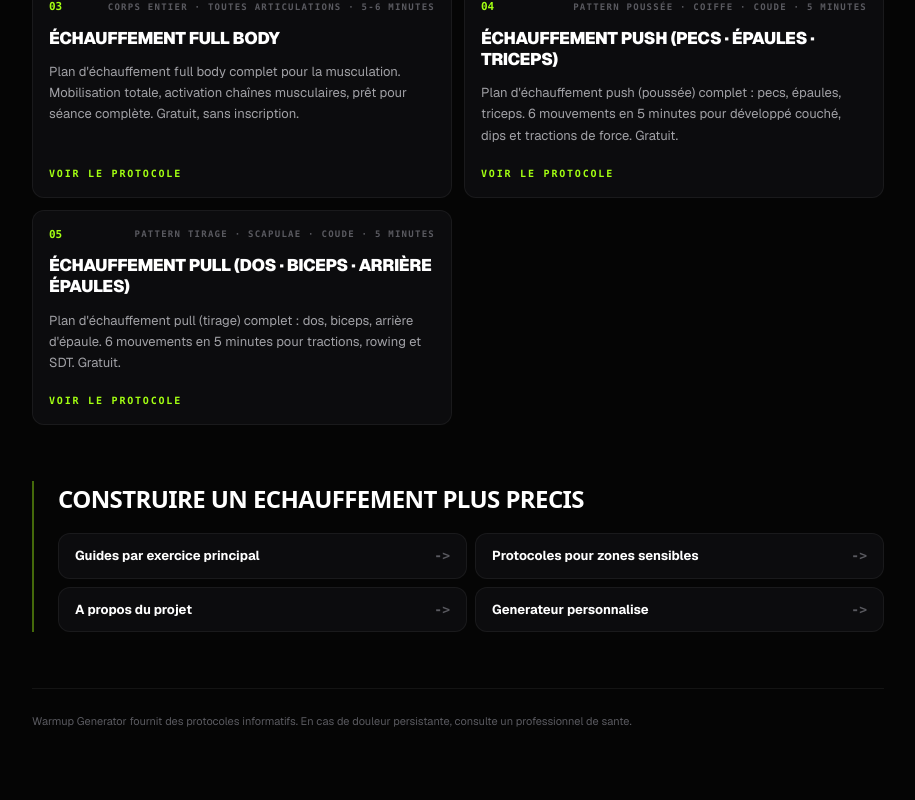
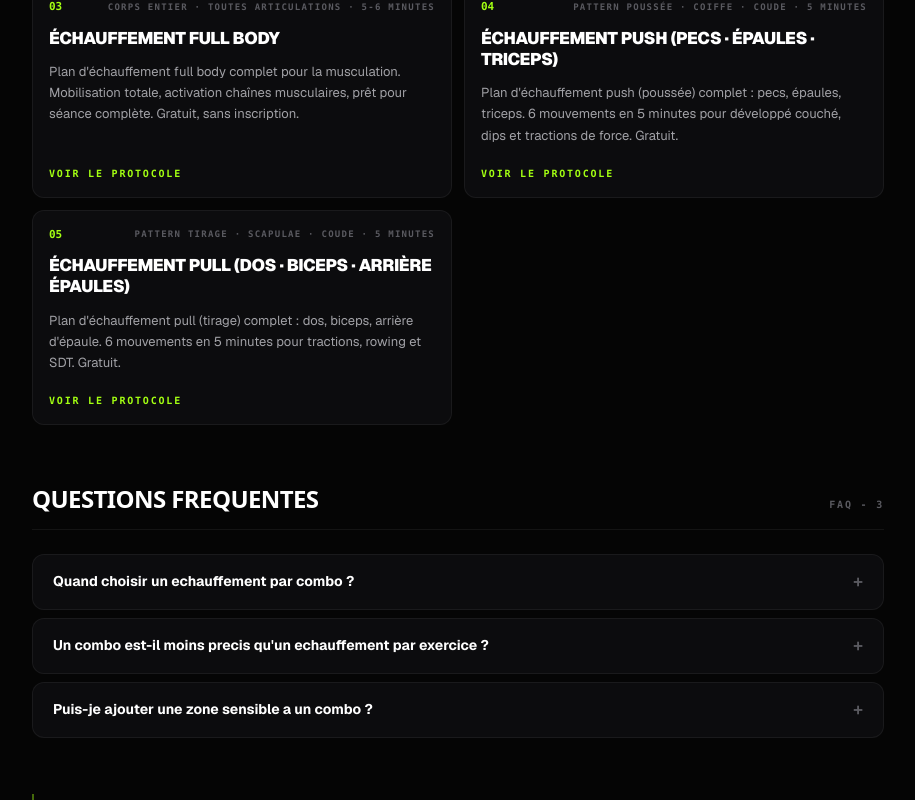
Before and after one commit to SebastienGut/WarmUpGenerator, a Next.js app: page /echauffement/combo in a window 1280 px wide. Shown: the part 790-1590 px from the top of the page, without its empty margins (182-1097 px from the left). Built offline with nearby package versions, Linux system fonts and the light colour scheme; no server answers.

Commit message:
Enrich hub FAQ content

```diff
--- a/app/echauffement/combo/page.tsx
+++ b/app/echauffement/combo/page.tsx
@@ -47,6 +47,20 @@ export default function ComboHubPage() {
           kicker: page.subtitle,
         };
       })}
+      faqs={[
+        {
+          q: "Quand choisir un echauffement par combo ?",
+          a: "Choisis un combo quand ta seance sollicite plusieurs exercices ou plusieurs groupes musculaires. C'est le cas d'un push day, pull day, full body, haut du corps ou bas du corps.",
+        },
+        {
+          q: "Un combo est-il moins precis qu'un echauffement par exercice ?",
+          a: "Il est moins specialise, mais plus adapte aux seances larges. Si tu as un exercice prioritaire tres lourd, commence par le guide de cet exercice. Si ta seance est plus globale, le combo est souvent plus ergonomique.",
+        },
+        {
+          q: "Puis-je ajouter une zone sensible a un combo ?",
+          a: "Oui. Si une zone est fragile, utilise le generateur personnalise ou consulte les protocoles de protection pour ajouter un travail cible avant ton combo.",
+        },
+      ]}
       relatedTitle="Construire un echauffement plus precis"
       relatedLinks={[
         { href: "/echauffement/exercice", label: "Guides par exercice principal" },
--- a/app/echauffement/exercice/page.tsx
+++ b/app/echauffement/exercice/page.tsx
@@ -47,6 +47,20 @@ export default function ExerciseHubPage() {
           kicker: page.subtitle,
         };
       })}
+      faqs={[
+        {
+          q: "Pourquoi choisir un echauffement par exercice ?",
+          a: "Un exercice lourd impose une contrainte precise. Le squat demande surtout hanches, chevilles, genoux et gainage. Le developpe couche demande coiffe des rotateurs, omoplates et thoracique. Un protocole par exercice prepare donc le pattern exact au lieu de rester general.",
+        },
+        {
+          q: "Faut-il faire ce protocole avant les series de chauffe ?",
+          a: "Oui. Utilise ce protocole pour preparer les articulations et activer les muscles, puis enchaine avec tes series de chauffe progressives sur l'exercice principal.",
+        },
+        {
+          q: "Que faire si l'exercice principal n'est pas encore liste ?",
+          a: "Choisis le protocole le plus proche biomecaniquement. Par exemple, utilise developpe couche pour les poussees horizontales, developpe militaire pour les poussees verticales, rowing ou tractions pour les tirages, squat pour les mouvements dominants genou.",
+        },
+      ]}
       relatedTitle="Explorer les autres familles"
       relatedLinks={[
         { href: "/echauffement/combo", label: "Echauffements par groupes musculaires" },
--- a/app/echauffement/page.tsx
+++ b/app/echauffement/page.tsx
@@ -60,6 +60,20 @@ export default function WarmupHubPage() {
           kicker: "Confort articulaire",
         },
       ]}
+      faqs={[
+        {
+          q: "Quel echauffement choisir avant une seance de musculation ?",
+          a: "Pars de ton intention principale. Si ta seance tourne autour d'un mouvement lourd, choisis un echauffement par exercice. Si tu fais une seance complete haut du corps, jambes, push ou pull, choisis un combo. Si une articulation est sensible, commence par les protocoles de protection.",
+        },
+        {
+          q: "Combien de temps doit durer un echauffement musculation ?",
+          a: "Pour la plupart des seances, 5 a 8 minutes suffisent avant les series de chauffe specifiques. L'objectif est d'elever la temperature, mobiliser les articulations utiles et activer les muscles cibles sans fatiguer avant le travail principal.",
+        },
+        {
+          q: "Ces plans remplacent-ils les series de chauffe avec barre ?",
+          a: "Non. Les plans preparent le corps et les articulations. Sur squat, developpe couche, souleve de terre ou developpe militaire, ajoute ensuite des series progressives avec la barre ou les halteres avant les series de travail.",
+        },
+      ]}
       relatedTitle="Plans populaires"
       relatedLinks={[
         { href: "/echauffement/exercice/developpe-couche", label: "Echauffement developpe couche" },
--- a/app/echauffement/protection/page.tsx
+++ b/app/echauffement/protection/page.tsx
@@ -47,6 +47,20 @@ export default function ProtectionHubPage() {
           kicker: page.subtitle,
         };
       })}
+      faqs={[
+        {
+          q: "Un protocole de protection peut-il remplacer un avis medical ?",
+          a: "Non. Ces protocoles servent a preparer une seance quand une gene legere demande plus d'attention. En cas de douleur aigue, persistante ou qui s'aggrave, consulte un professionnel de sante.",
+        },
+        {
+          q: "Dois-je m'echauffer differemment avec une zone sensible ?",
+          a: "Oui. Il faut reduire les compensations, activer les stabilisateurs et rester dans des amplitudes confortables. L'objectif n'est pas de forcer, mais de preparer la zone avant la charge.",
+        },
+        {
+          q: "Puis-je combiner protection et echauffement par exercice ?",
+          a: "Oui. Par exemple, si tu fais du developpe couche avec une epaule sensible, commence par le protocole epaule puis garde les elements specifiques du developpe couche et des series de chauffe progressives.",
+        },
+      ]}
       relatedTitle="Adapter ton plan"
       relatedLinks={[
         { href: "/echauffement/exercice", label: "Guides par exercice principal" },
--- a/components/SEOHubPage.tsx
+++ b/components/SEOHubPage.tsx
@@ -17,6 +17,11 @@ interface HubLink {
   label: string;
 }
 
+interface HubFaq {
+  q: string;
+  a: string;
+}
+
 interface SEOHubPageProps {
   title: string;
   subtitle: string;
@@ -24,6 +29,7 @@ interface SEOHubPageProps {
   breadcrumbs: Breadcrumb[];
   itemsTitle: string;
   items: HubItem[];
+  faqs?: HubFaq[];
   relatedTitle: string;
   relatedLinks: HubLink[];
   siteUrl: string;
@@ -37,6 +43,7 @@ export default function SEOHubPage({
   breadcrumbs,
   itemsTitle,
   items,
+  faqs = [],
   relatedTitle,
   relatedLinks,
   siteUrl,
@@ -70,11 +77,23 @@ export default function SEOHubPage({
       })),
     },
   };
+  const faqSchema = faqs.length
+    ? {
+        "@context": "https://schema.org",
+        "@type": "FAQPage",
+        mainEntity: faqs.map((faq) => ({
+          "@type": "Question",
+          name: faq.q,
+          acceptedAnswer: { "@type": "Answer", text: faq.a },
+        })),
+      }
+    : null;
 
   return (
     <main className="relative min-h-screen bg-[#050505]">
       <script type="application/ld+json" dangerouslySetInnerHTML={{ __html: JSON.stringify(breadcrumbSchema) }} />
       <script type="application/ld+json" dangerouslySetInnerHTML={{ __html: JSON.stringify(collectionSchema) }} />
+      {faqSchema && <script type="application/ld+json" dangerouslySetInnerHTML={{ __html: JSON.stringify(faqSchema) }} />}
 
       <header className="sticky top-0 z-20 border-b border-white/[0.06] bg-[#050505]/90 backdrop-blur-md">
         <div className="mx-auto flex max-w-[900px] items-center gap-2.5 px-6 py-3">
@@ -168,6 +187,37 @@ export default function SEOHubPage({
           </div>
         </section>
 
+        {faqs.length > 0 && (
+          <section className="mb-14">
+            <div className="mb-6 flex items-baseline justify-between gap-4 border-b border-white/[0.06] pb-3">
+              <h2 className="font-sans text-[22px] font-black uppercase tracking-tight text-white md:text-[24px]">
+                Questions frequentes
+              </h2>
+              <span className="shrink-0 font-mono text-[10px] font-bold uppercase tracking-[0.18em] text-[#5A5A60]">
+                FAQ - {faqs.length}
+              </span>
+            </div>
+            <div className="flex flex-col gap-2">
+              {faqs.map((faq) => (
+                <details
+                  key={faq.q}
+                  className="group rounded-xl border border-white/[0.06] bg-[#0C0C0E] px-5 py-4 transition-colors hover:border-white/[0.12] [&_summary::-webkit-details-marker]:hidden"
+                >
+                  <summary className="flex cursor-pointer list-none items-center justify-between gap-4 text-[14px] font-bold leading-snug text-white">
+                    <span>{faq.q}</span>
+                    <span aria-hidden="true" className="shrink-0 font-mono text-[16px] text-[#5A5A60] transition-transform group-open:rotate-45 group-open:text-[#A3FF12]">
+                      +
+                    </span>
+                  </summary>
+                  <p className="mt-3 border-t border-white/[0.06] pt-3 text-[13px] leading-relaxed text-[#A1A1A6]">
+                    {faq.a}
+                  </p>
+                </details>
+              ))}
+            </div>
+          </section>
+        )}
+
         <section className="mb-14 border-l-2 border-[#A3FF12]/40 pl-6">
           <h2 className="mb-4 font-sans text-[22px] font-black uppercase tracking-tight text-white md:text-[24px]">
             {relatedTitle}
```
